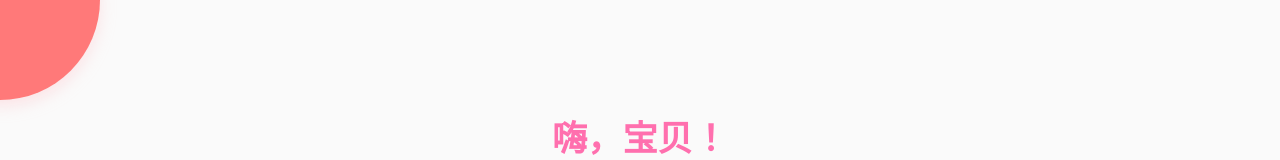
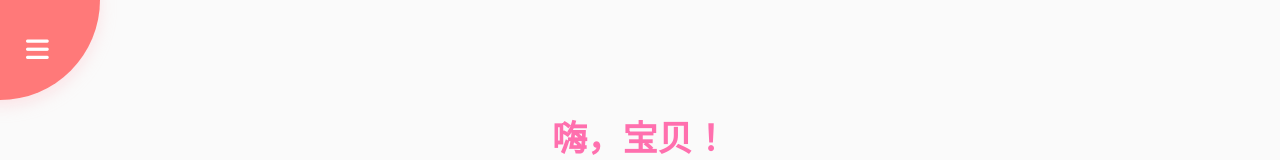
Before and after one commit to LT7425/fitness-tracker, a Vue app: page / in a window 1280 px wide. Shown: the top 160 px of the page. Built offline with nearby package versions, Linux system fonts and the light colour scheme; a web font is replaced by a local one.

Commit message:
引用线上font-awesome库

```diff
--- a/index.html
+++ b/index.html
@@ -5,6 +5,7 @@
     <link rel="icon" type="image/svg+xml" href="/vite.svg" />
     <meta name="viewport" content="width=device-width, initial-scale=1.0" />
     <title>运动打卡激励平台</title>
+    <link rel="stylesheet" href="https://cdnjs.cloudflare.com/ajax/libs/font-awesome/6.4.0/css/all.min.css">
   </head>
   <body>
     <div id="app"></div>
--- a/src/components/RotatingNavigation.vue
+++ b/src/components/RotatingNavigation.vue
@@ -54,7 +54,6 @@
 </template>
 
 <style>
-@import '@/assets/all.min.css';
 
 .rotating-nav {
   width: 100%;
```
